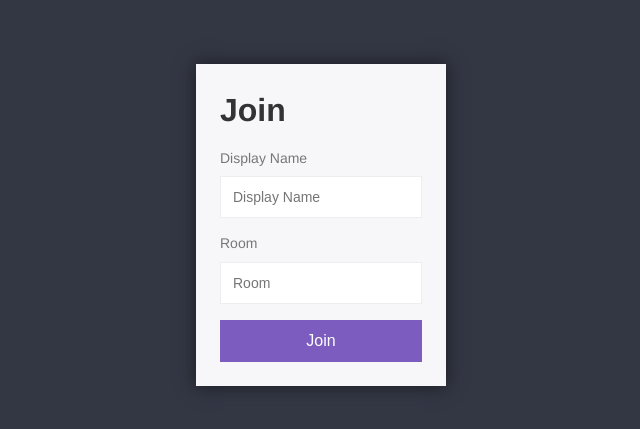
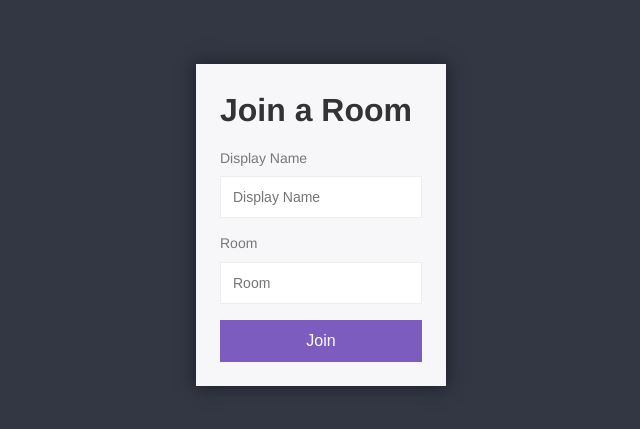
Before and after one commit to SumitNawathe/secret-hitler, a website: page public/index.html in a window 1280 px wide. Shown: the part 175-604 px from the top of the page, without its empty margins (319-959 px from the left). Drawn offline with Linux system fonts and the light colour scheme.

Commit message:
Update index.html

```diff
--- a/public/index.html
+++ b/public/index.html
@@ -8,7 +8,7 @@
     <body>
         <div class="centered-form">
             <div class="centered-form__box">
-                <h1>Join</h1>
+                <h1>Join a Room</h1>
                 <form action="/chat.html">
                     <label>Display Name</label>
                     <input type="text" name="username" placeholder="Display Name" required>
```
